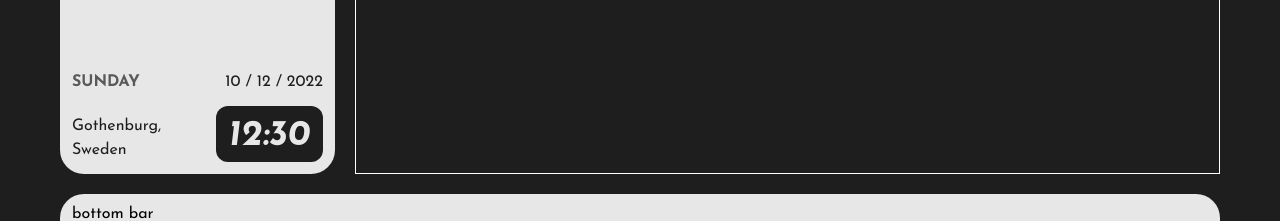
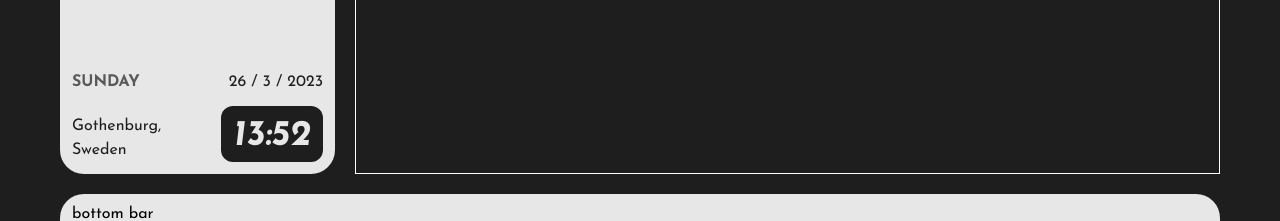
Before and after one commit to DagnaSchmidt/Dev-Dash-v2, a React (Create React App) app: page / in a window 1280 px wide. Shown: the part 444-665 px from the top of the page. Built offline with nearby package versions, Linux system fonts and the light colour scheme.

Commit message:
date and clock functions

```diff
--- a/src/Components/Info.js
+++ b/src/Components/Info.js
@@ -7,6 +7,11 @@ const Info = () => {
   const [currentDay, setCurrentDay] = useState('');
   const day = new Date().getDay();
   const hour = new Date().getHours();
+  const minutes = new Date().getMinutes();
+
+  const date = new Date().getDate();
+  const month = new Date().getMonth();
+  const year = new Date().getFullYear();
 
 
   function checkTime(){
@@ -59,7 +64,7 @@ useEffect(() => {
               {currentDay}
             </p>
             <p className='info__bottom__date body-large'>
-              10 / 12 / 2022
+              {date} / {month +1} / {year}
             </p>
           </div>
           <div className='info__bottom__localization'>
@@ -67,7 +72,7 @@ useEffect(() => {
               Gothenburg, Sweden
             </p>
             <p className='info__bottom__clock display-small'>
-              12:30
+              {hour.toString().length === 1 ? `0${hour}` : hour}:{minutes.toString().length === 1 ? `0${minutes}` : minutes}
             </p>
           </div>
         </div>
```
